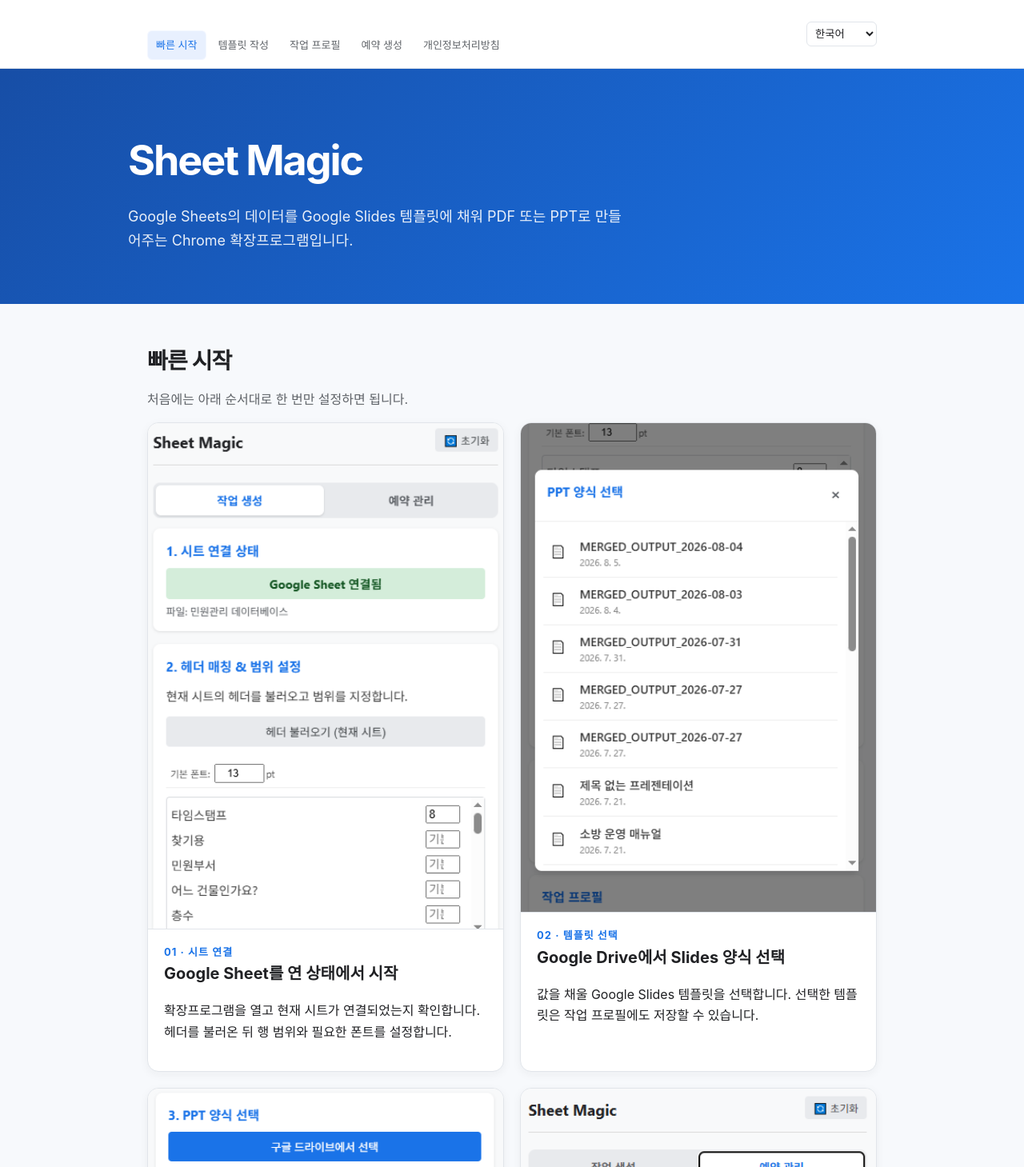
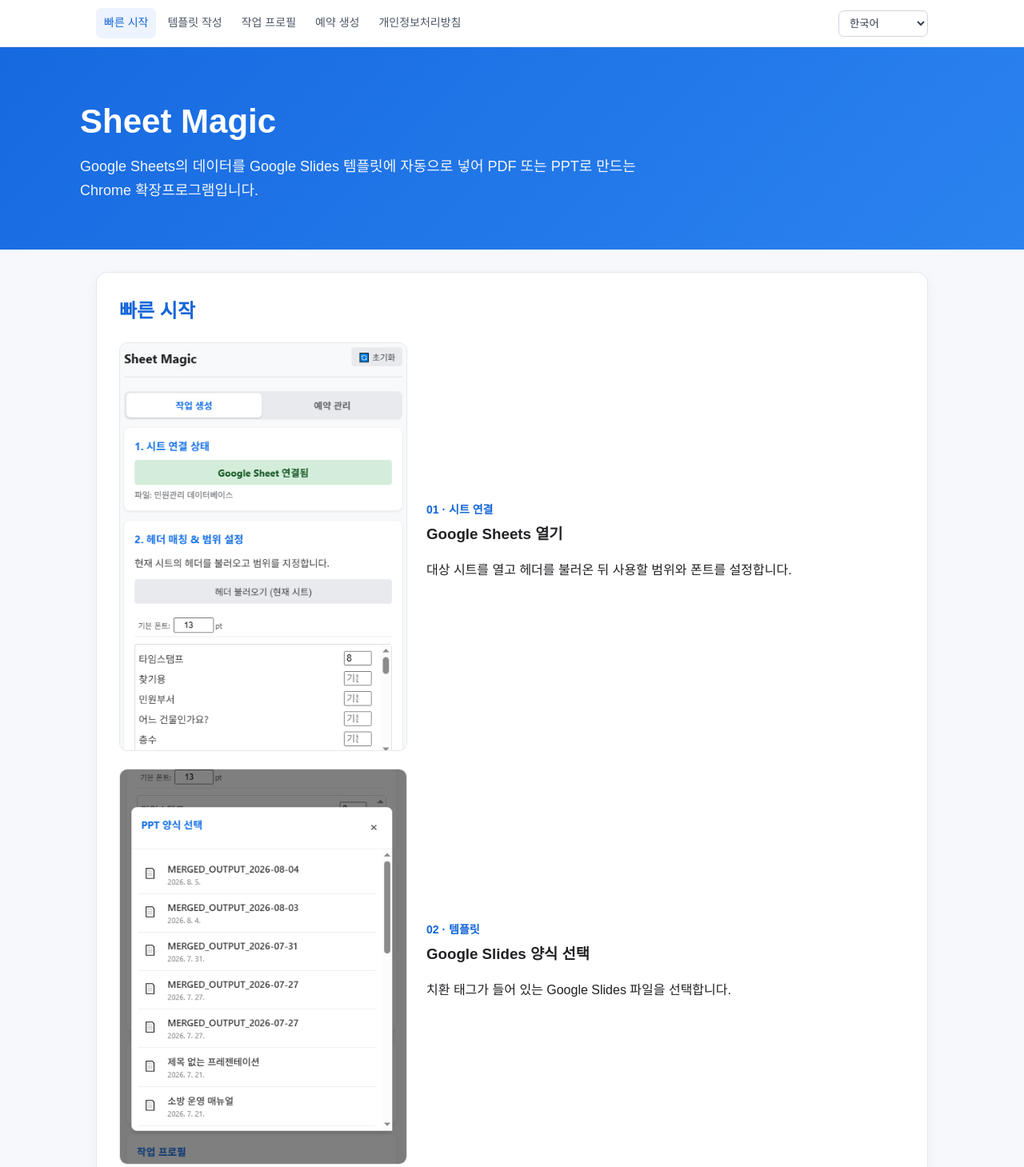
Before and after one commit to ytn9337/Sheet-Magic, a plain HTML site: page guide.html in a window 1280 px wide. Shown: the top 1459 px of the page at 80% size. Drawn offline with Linux system fonts and the light colour scheme.

```diff
--- a/guide.html
+++ b/guide.html
@@ -1,84 +1,5 @@
 <!doctype html>
-<html lang="ko">
-<head>
-  <meta charset="utf-8">
-  <meta name="viewport" content="width=device-width, initial-scale=1">
-  <title>Sheet Magic 사용 가이드</title>
-  <style>
-    :root { color-scheme: light; --blue:#1a73e8; --ink:#202124; --muted:#5f6368; --line:#e1e5ea; --soft:#f7f9fc; }
-    * { box-sizing:border-box; }
-    body { margin:0; font-family:Inter,-apple-system,BlinkMacSystemFont,"Segoe UI",sans-serif; color:var(--ink); background:var(--soft); line-height:1.65; }
-    header { background:linear-gradient(135deg,#174ea6,#1a73e8); color:white; padding:72px 24px 64px; }
-    header > div, main, footer { max-width:960px; margin:auto; }
-    header h1 { margin:0 0 12px; font-size:clamp(32px,5vw,52px); letter-spacing:-.04em; }
-    header p { margin:0; max-width:620px; font-size:18px; opacity:.9; }
-    nav { margin-top:28px; display:flex; flex-wrap:wrap; gap:10px; }
-    nav a { color:white; text-decoration:none; border:1px solid rgba(255,255,255,.45); border-radius:999px; padding:7px 14px; font-size:14px; }
-    main { padding:48px 24px 80px; }
-    section { margin-bottom:64px; }
-    h2 { font-size:28px; letter-spacing:-.03em; margin:0 0 12px; }
-    h3 { font-size:20px; margin:0 0 8px; }
-    .lead { color:var(--muted); margin-top:0; }
-    .steps { display:grid; grid-template-columns:repeat(2,minmax(0,1fr)); gap:20px; }
-    .step { background:white; border:1px solid var(--line); border-radius:14px; overflow:hidden; box-shadow:0 3px 12px rgba(32,33,36,.05); }
-    .step img { display:block; width:100%; height:auto; border-bottom:1px solid var(--line); }
-    .step-copy { padding:18px 20px 20px; }
-    .number { color:var(--blue); font-weight:700; font-size:13px; text-transform:uppercase; letter-spacing:.08em; }
-    .note { background:#e8f0fe; border-left:4px solid var(--blue); padding:14px 16px; border-radius:6px; }
-    code { background:#eef1f5; border-radius:4px; padding:2px 5px; }
-    .tag { background:#202124; color:#fff; border-radius:6px; padding:14px 16px; overflow:auto; }
-    footer { border-top:1px solid var(--line); padding:24px; color:var(--muted); font-size:14px; }
-    footer a { color:var(--blue); }
-    .site-header { background:#fff; border-bottom:1px solid var(--line); }
-    .site-bar { max-width:960px; margin:auto; padding:10px 24px; display:flex; align-items:center; gap:8px; }
-    .site-tabs { display:flex; gap:4px; overflow:auto; flex:1; }
-    .site-tabs a { color:var(--muted); text-decoration:none; padding:7px 10px; border-radius:6px; white-space:nowrap; font-size:13px; }
-    .site-tabs a:hover, .site-tabs a.active { color:var(--blue); background:#e8f0fe; }
-    .language-select { flex:0 0 auto; border:1px solid var(--line); border-radius:6px; padding:6px; color:var(--ink); background:white; }
-    @media (max-width:680px) { .steps { grid-template-columns:1fr; } header { padding-top:48px; } main { padding-top:34px; } }
-  </style>
-</head>
-<body>
-  <div class="site-header"><div class="site-bar"><nav class="site-tabs"><a href="#quick-start" class="active">빠른 시작</a><a href="#template">템플릿 작성</a><a href="#profile">작업 프로필</a><a href="#schedule">예약 생성</a><a href="privacy-policy.html">개인정보처리방침</a></nav><select class="language-select" aria-label="언어 선택" onchange="if(this.value) location.href=this.value"><option value="guide.html" selected>한국어</option><option value="guide-en.html">English</option><option value="guide-ja.html">日本語</option><option value="guide-ru.html">Русский</option><option value="guide-zh.html">简体中文</option></select></div></div>
-  <header>
-    <div>
-      <h1>Sheet Magic</h1>
-      <p>Google Sheets의 데이터를 Google Slides 템플릿에 채워 PDF 또는 PPT로 만들어주는 Chrome 확장프로그램입니다.</p>
-    </div>
-  </header>
-  <main>
-    <section id="quick-start">
-      <h2>빠른 시작</h2>
-      <p class="lead">처음에는 아래 순서대로 한 번만 설정하면 됩니다.</p>
-      <div class="steps">
-        <article class="step"><img src="images/01-generation.png" alt="Sheet Magic 작업 생성 화면"><div class="step-copy"><div class="number">01 · 시트 연결</div><h3>Google Sheet를 연 상태에서 시작</h3><p>확장프로그램을 열고 현재 시트가 연결되었는지 확인합니다. 헤더를 불러온 뒤 행 범위와 필요한 폰트를 설정합니다.</p></div></article>
-        <article class="step"><img src="images/03-template.png" alt="Google Drive의 Slides 템플릿 선택 화면"><div class="step-copy"><div class="number">02 · 템플릿 선택</div><h3>Google Drive에서 Slides 양식 선택</h3><p>값을 채울 Google Slides 템플릿을 선택합니다. 선택한 템플릿은 작업 프로필에도 저장할 수 있습니다.</p></div></article>
-        <article class="step"><img src="images/02-profile.png" alt="Sheet Magic 작업 프로필 화면"><div class="step-copy"><div class="number">03 · 반복 작업 저장</div><h3>작업 프로필로 설정 재사용</h3><p>행 범위, 필터, 그룹핑, 폰트, 출력 방식을 하나의 프로필로 저장합니다. 다음 작업에서는 프로필을 불러오기만 하면 됩니다.</p></div></article>
-        <article class="step"><img src="images/04-schedule.png" alt="Sheet Magic 예약 관리 화면"><div class="step-copy"><div class="number">04 · 자동 실행</div><h3>원하는 시간에 예약 생성</h3><p>저장된 프로필과 실행 주기를 선택하고 예약합니다. 실행 결과와 실패 원인은 예약 관리 화면에서 확인할 수 있습니다.</p></div></article>
-      </div>
-    </section>
-
-    <section id="template">
-      <h2>Slides 템플릿 작성법</h2>
-      <p class="lead">시트의 헤더 이름을 이중 꺾쇠로 감싸면 해당 열의 값이 들어갑니다.</p>
-      <div class="tag">&lt;&lt;헤더&gt;&gt;<br>&lt;&lt;상수도{날짜:2025-02-09}&gt;&gt;</div>
-      <p>첫 번째 형식은 일반적인 값 치환에 사용합니다. 두 번째 형식은 한 페이지 안에서 특정 조건에 맞는 값을 골라 넣을 때 사용합니다. 헤더 이름은 Google Sheet의 첫 번째 행과 정확히 일치해야 합니다.</p>
-      <div class="note"><strong>팁</strong><br>템플릿을 먼저 소수의 행으로 테스트한 뒤 전체 행을 생성하면 API 쿼터와 결과 오류를 줄일 수 있습니다.</div>
-    </section>
-
-    <section id="profile">
-      <h2>작업 프로필</h2>
-      <p>반복해서 사용하는 작업은 작업 생성 탭에서 설정을 저장하세요. 프로필에는 템플릿, 행 범위, 필터, 그룹 기준, 폰트, 출력 방식과 저장 위치가 함께 기록됩니다.</p>
-      <p>프로필을 불러온 뒤에는 현재 화면의 값이 바뀌었는지 확인하고 생성하면 됩니다. 초기화 버튼은 프로필과 예약을 삭제하지 않고 일반 설정만 초기화합니다.</p>
-    </section>
-
-    <section id="schedule">
-      <h2>예약 생성</h2>
-      <p>예약 관리 탭에서 프로필, 실행 주기, 시간을 선택합니다. 결과 저장 위치도 Google Drive와 컴퓨터 다운로드 중에서 지정할 수 있습니다.</p>
-      <ol><li>작업 생성 탭에서 프로필을 저장합니다.</li><li>예약 관리 탭에서 프로필과 시간을 선택합니다.</li><li>저장 위치를 선택하고 예약 저장을 누릅니다.</li><li>최근 실행 결과, 실패 원인, 재시도 시간과 결과 링크를 확인합니다.</li></ol>
-      <div class="note"><strong>주의</strong><br>예약 생성은 Chrome 확장프로그램의 백그라운드 알람을 사용합니다. Google Slides API의 사용량 제한에 걸리면 자동 재시도될 수 있습니다.</div>
-    </section>
-  </main>
-  <footer>Sheet Magic · <a href="privacy-policy.html">개인정보처리방침</a> · <a href="guide-en.html">English</a> · 피드백: sheetmagic@pocketwork.org</footer>
-</body>
-</html>
+<html lang="ko"><head><meta charset="utf-8"><meta name="viewport" content="width=device-width,initial-scale=1"><title>Sheet Magic 사용자 가이드</title><link rel="stylesheet" href="guide.css"></head><body>
+<div class="site-header"><div class="site-bar"><nav class="site-tabs"><a class="active" href="#quick-start">빠른 시작</a><a href="#template">템플릿 작성</a><a href="#profile">작업 프로필</a><a href="#schedule">예약 생성</a><a href="privacy-ko.html">개인정보처리방침</a></nav><select class="language-select" aria-label="언어 선택" onchange="if(this.value)location.href=this.value"><option selected>한국어</option><option value="guide-en.html">English</option><option value="guide-ja.html">日本語</option><option value="guide-ru.html">Русский</option><option value="guide-zh.html">简体中文</option></select></div></div>
+<header><div><h1>Sheet Magic</h1><p>Google Sheets의 데이터를 Google Slides 템플릿에 자동으로 넣어 PDF 또는 PPT로 만드는 Chrome 확장프로그램입니다.</p></div></header>
+<main><section id="quick-start"><h2>빠른 시작</h2><div class="steps"><article class="step"><img src="images/01-generation.png" alt="작업 생성"><div><div class="number">01 · 시트 연결</div><h3>Google Sheets 열기</h3><p>대상 시트를 열고 헤더를 불러온 뒤 사용할 범위와 폰트를 설정합니다.</p></div></article><article class="step"><img src="images/03-template.png" alt="PPT 양식 선택"><div><div class="number">02 · 템플릿</div><h3>Google Slides 양식 선택</h3><p>치환 태그가 들어 있는 Google Slides 파일을 선택합니다.</p></div></article><article class="step"><img src="images/02-profile.png" alt="작업 프로필"><div><div class="number">03 · 작업 프로필</div><h3>설정 저장 및 재사용</h3><p>폰트, 범위, 출력 설정을 프로필로 저장해 다음 작업에서 불러옵니다.</p></div></article><article class="step"><img src="images/04-schedule.png" alt="예약 생성"><div><div class="number">04 · 예약 생성</div><h3>자동 생성 예약</h3><p>프로필, 실행 시간, 저장 위치를 지정해 자동 생성을 예약합니다.</p></div></article></div></section><section id="template"><h2>템플릿 작성</h2><p>시트 헤더 이름을 이중 꺾쇠 안에 입력합니다.</p><div class="tag">&lt;&lt;헤더&gt;&gt;<br>&lt;&lt;WaterSupply{Date:2025-02-09}&gt;&gt;</div><p>일치하는 태그가 시트의 값으로 치환됩니다.</p></section><section id="profile"><h2>작업 프로필</h2><p>템플릿, 범위, 폰트, 출력 형식과 저장 위치를 하나의 프로필로 저장할 수 있습니다.</p></section><section id="schedule"><h2>예약 생성</h2><p>저장한 프로필과 실행 시간을 선택합니다. 결과와 오류는 예약 관리에서 확인할 수 있습니다.</p></section></main><footer>Sheet Magic · <a href="privacy-ko.html">개인정보처리방침</a> · 피드백: sheetmagic@pocketwork.org</footer></body></html>
```
